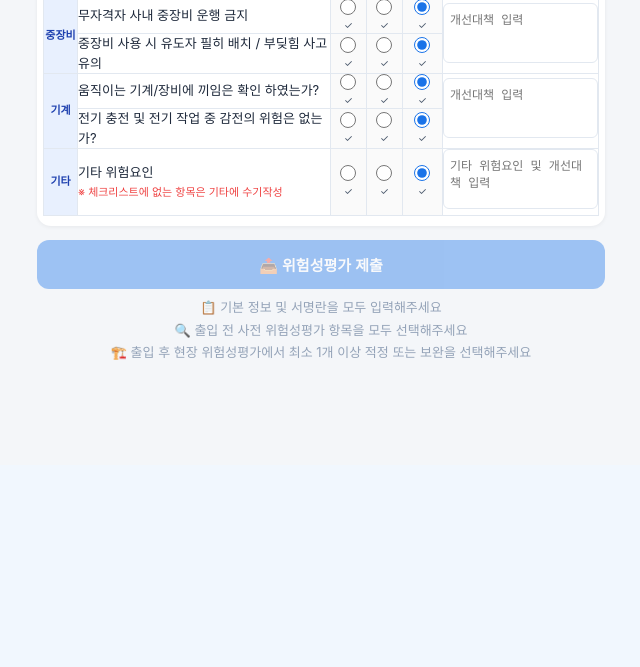
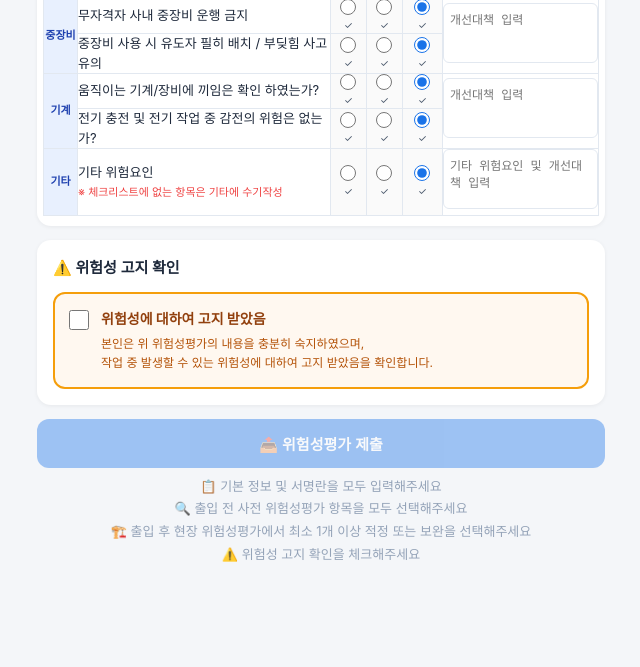
Before and after one commit to onamre33-svg/risk-assessment, a Flask app: template templates/assessment_form.html in a window 1280 px wide. Shown: the part 3928-4595 px from the top of the page, without its empty margins (319-959 px from the left). Before the commit the page ends 4288 px from the top, so only its background shows below. Run offline with Flask 3, Linux system fonts and the light colour scheme; the template is opened without the code that fills it, so the values that code supplies are empty; some libraries are stand-ins or nearby versions.

Commit message:
Update assessment_form.html

```diff
--- a/templates/assessment_form.html
+++ b/templates/assessment_form.html
@@ -441,6 +441,24 @@
     </table>
   </div>
 
+  <!-- 위험성 고지 확인 -->
+  <div class="card" style="margin-top:14px">
+    <div class="card-title">⚠️ 위험성 고지 확인</div>
+    <label style="display:flex;align-items:flex-start;gap:12px;padding:14px;background:#fff8f0;border:2px solid #f59e0b;border-radius:12px;cursor:pointer;">
+      <input type="checkbox" name="risk_acknowledged" id="risk_acknowledged" value="yes"
+        style="width:20px;height:20px;accent-color:#f59e0b;flex-shrink:0;margin-top:2px">
+      <div>
+        <div style="font-size:14px;font-weight:700;color:#92400e;margin-bottom:4px">
+          위험성에 대하여 고지 받았음
+        </div>
+        <div style="font-size:12px;color:#b45309;line-height:1.6">
+          본인은 위 위험성평가의 내용을 충분히 숙지하였으며,<br>
+          작업 중 발생할 수 있는 위험성에 대하여 고지 받았음을 확인합니다.
+        </div>
+      </div>
+    </label>
+  </div>
+
   <button type="submit" class="btn btn-primary" id="submit-btn" style="margin-top:8px;opacity:.4;cursor:not-allowed" disabled>
     📤 위험성평가 제출
   </button>
@@ -518,7 +536,11 @@ function checkForm() {
   });
   if (!siteHasReal) reasons.push('🏗️ 출입 후 현장 위험성평가에서 최소 1개 이상 적정 또는 보완을 선택해주세요');
 
-  const allOk = allBasicOk && preOk && siteHasReal;
+  // 4. 위험성 고지 확인
+  const ackOk = !!form.querySelector('#risk_acknowledged:checked');
+  if (!ackOk) reasons.push('⚠️ 위험성 고지 확인을 체크해주세요');
+
+  const allOk = allBasicOk && preOk && siteHasReal && ackOk;
   btn.disabled = !allOk;
   btn.style.opacity = allOk ? '1' : '0.4';
   btn.style.cursor = allOk ? 'pointer' : 'not-allowed';
```
